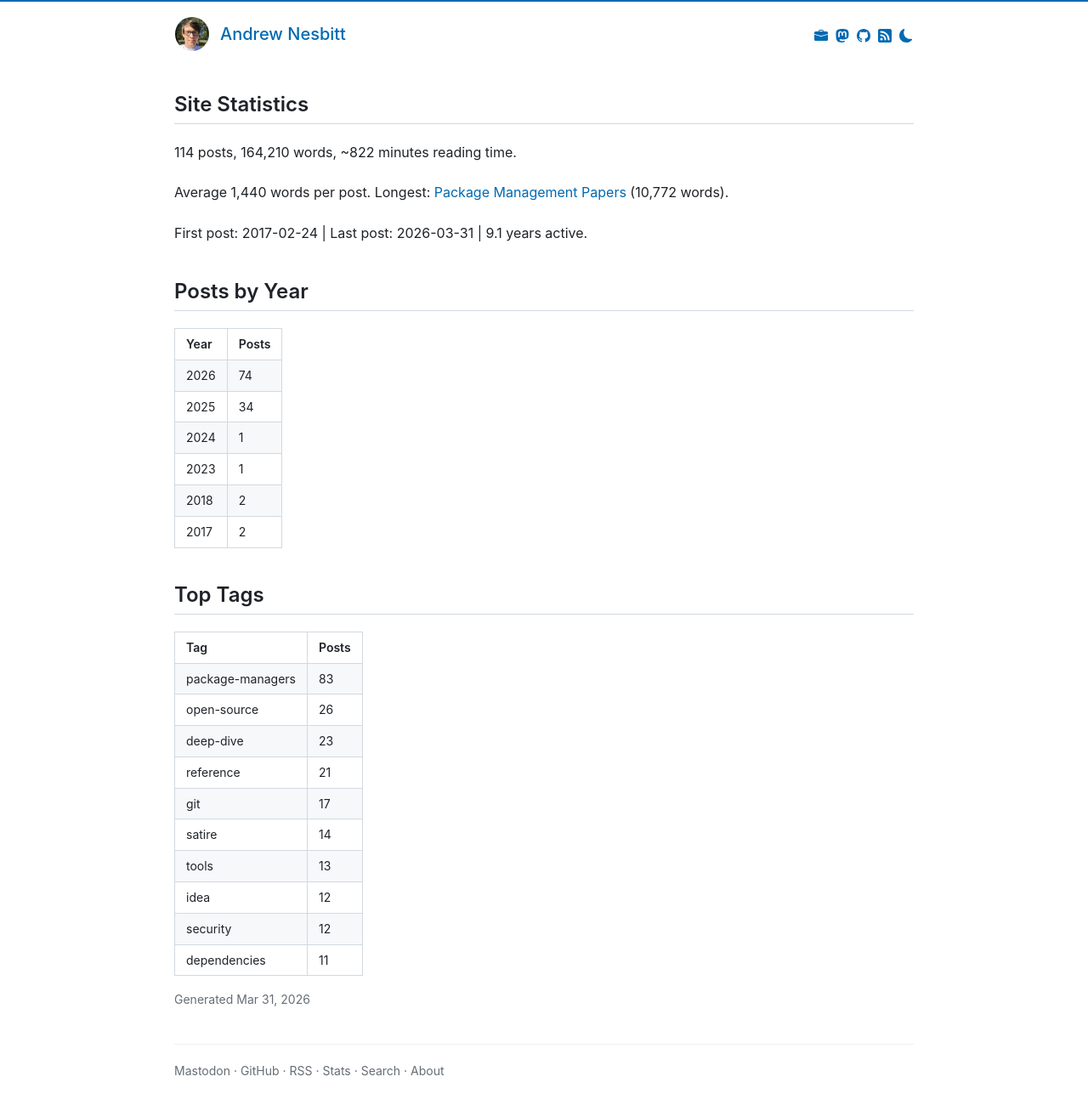
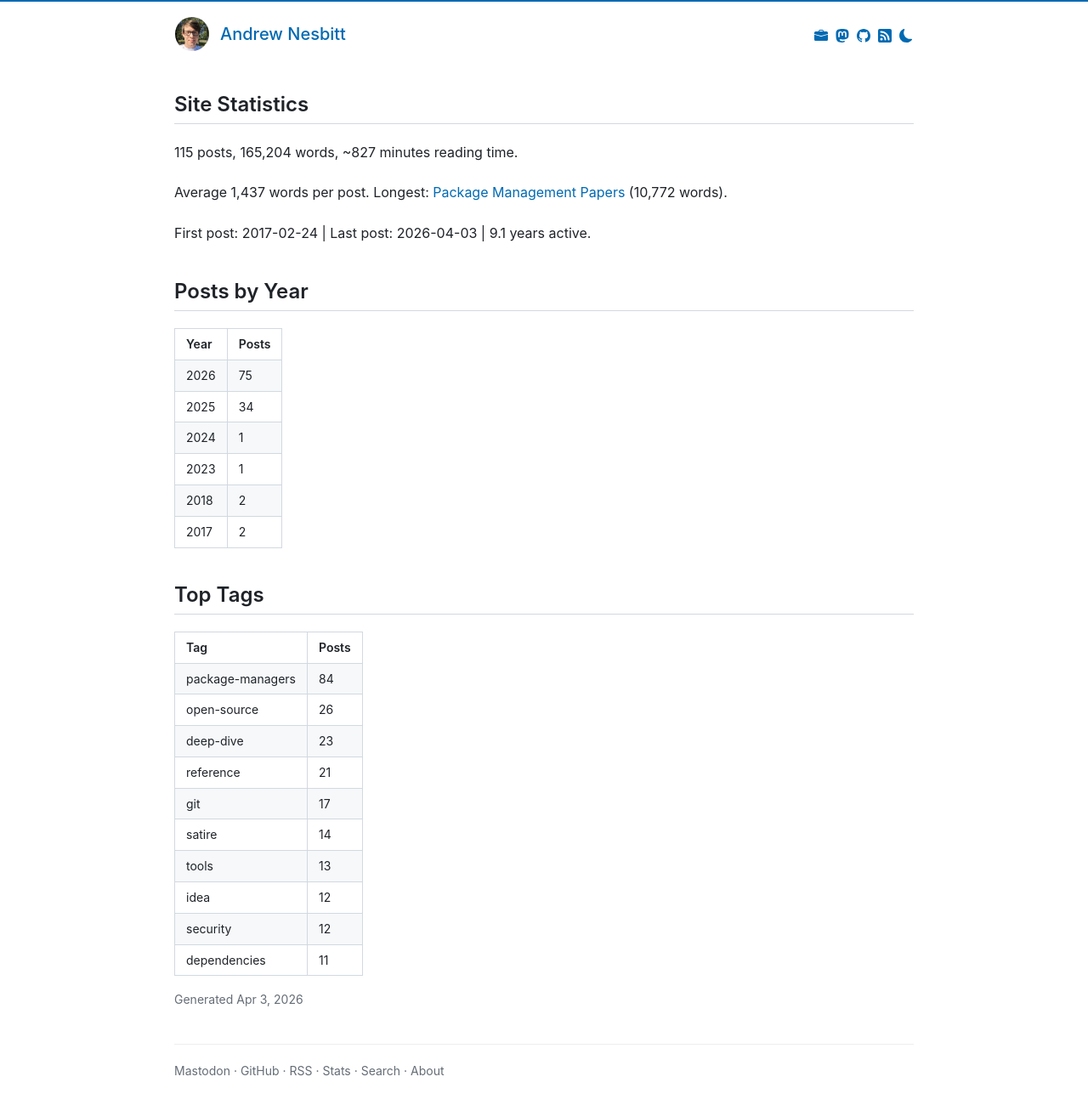
Before and after one commit to andrew/nesbitt.io, a Jekyll site: the page built from stats.html, in a window 1280 px wide. Shown: the whole page at 85% size. Built offline with Jekyll 4.4.1, drawn with Linux system fonts in a browser that asks for light colours; comment, search, counter and statistics services are not loaded.

```diff
--- a/_data/stats.json
+++ b/_data/stats.json
@@ -1,9 +1,9 @@
 {
-  "generated_at": "2026-03-31T15:49:46Z",
-  "total_posts": 114,
-  "total_words": 164210,
-  "reading_minutes": 822,
-  "average_words": 1440,
+  "generated_at": "2026-04-03T10:10:54Z",
+  "total_posts": 115,
+  "total_words": 165204,
+  "reading_minutes": 827,
+  "average_words": 1437,
   "longest_post": {
     "title": "Package Management Papers",
     "url": "/2025/11/13/package-management-papers.html",
@@ -20,16 +20,16 @@
     "date": "2017-02-24"
   },
   "last_post": {
-    "title": "npm's Defaults Are Bad",
-    "url": "/2026/03/31/npms-defaults-are-bad.html",
-    "date": "2026-03-31"
+    "title": "Package Manager Easter Eggs",
+    "url": "/2026/04/03/package-manager-easter-eggs.html",
+    "date": "2026-04-03"
   },
   "years_active": 9.1,
   "posts_per_month": 1.0,
   "posts_by_year": [
     {
       "year": 2026,
-      "count": 74
+      "count": 75
     },
     {
       "year": 2025,
@@ -53,6 +53,10 @@
     }
   ],
   "posts_by_month": [
+    {
+      "month": "2026-04",
+      "count": 1
+    },
     {
       "month": "2026-03",
       "count": 23
@@ -100,13 +104,13 @@
     "tuesday": 14,
     "wednesday": 16,
     "thursday": 18,
-    "friday": 18,
+    "friday": 19,
     "saturday": 15
   },
   "tags": [
     {
       "name": "package-managers",
-      "count": 83
+      "count": 84
     },
     {
       "name": "open-source",
```
Also changed, not shown: Gemfile.lock.
